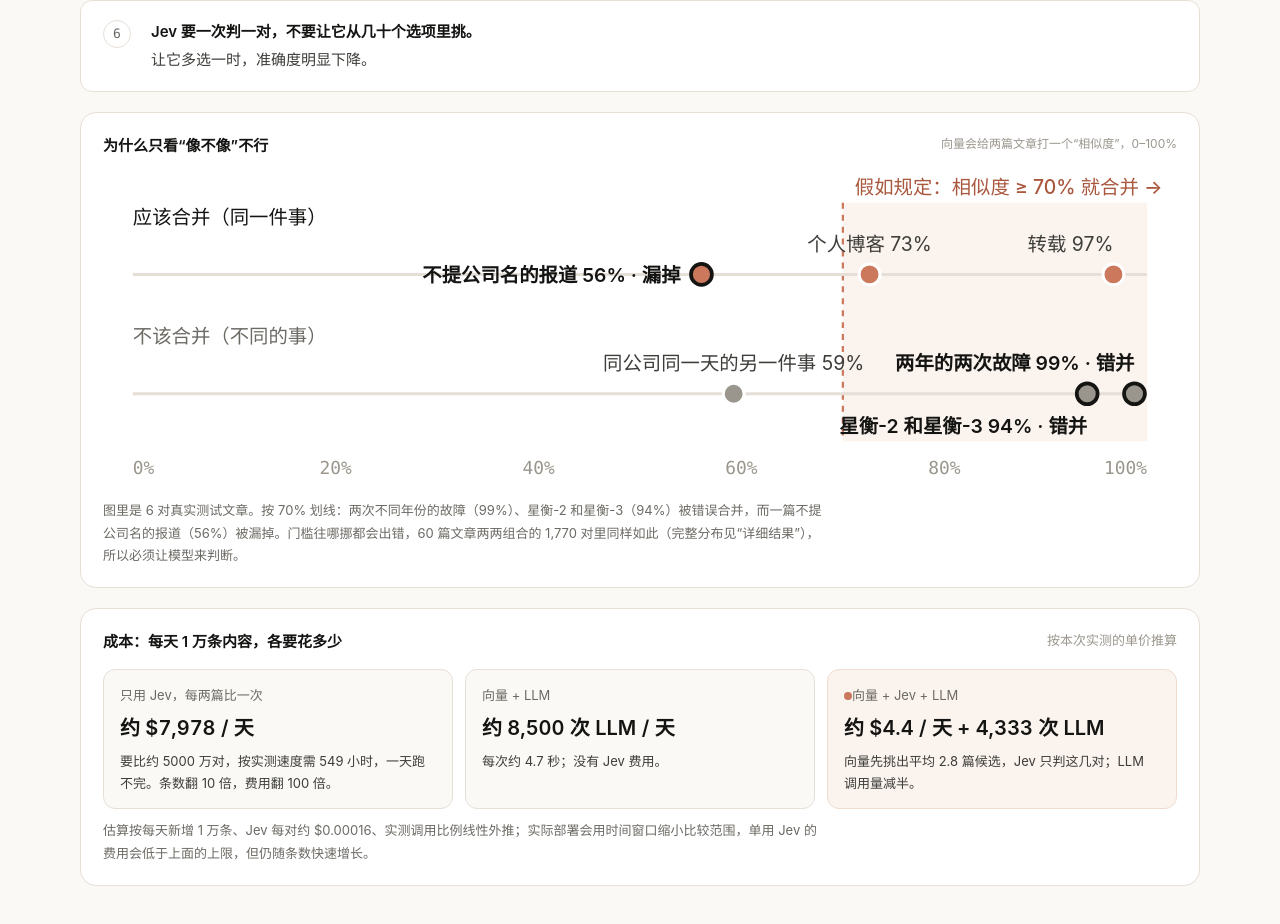
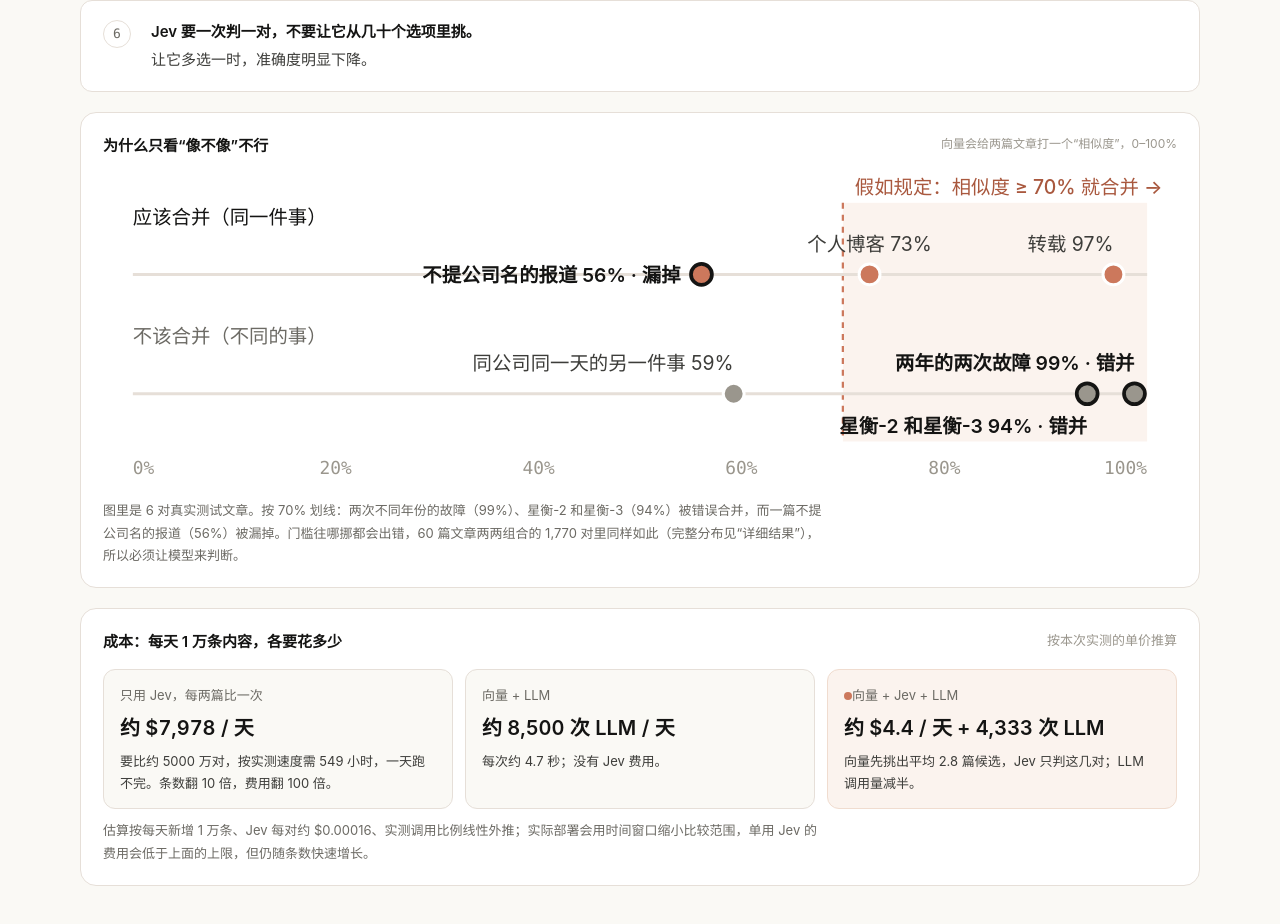
Before and after one commit to Maybe404/html, a plain HTML site: page public/data-aggregation-eval.html in a window 1280 px wide. Shown: the part 3044-3968 px from the top of the page. Drawn offline with Linux system fonts and the light colour scheme.

Commit message:
style: keep the 59% example label left of the cut-off line
Co-Authored-By: Claude Opus 5.5 <noreply@anthropic.com>

```diff
--- a/public/data-aggregation-eval.html
+++ b/public/data-aggregation-eval.html
@@ -399,7 +399,7 @@ footer{border-top:1px solid var(--hair);padding-top:20px;font-size:13px;color:va
 <text x="20" y="116" class="rl">不该合并（不同的事）</text>
 <line x1="20" x2="700" y1="150" y2="150" class="rail"/>
 <circle cx="677.4" cy="70" r="7" class="pd pd-s"/><text x="677.4" y="54" text-anchor="end" class="pl">转载 97%</text><circle cx="513.9" cy="70" r="7" class="pd pd-s"/><text x="513.9" y="54" text-anchor="middle" class="pl">个人博客 73%</text><circle cx="401.2" cy="70" r="7" class="pd pd-s pd-x"/><text x="387.2" y="75" text-anchor="end" class="pl plx">不提公司名的报道 56% · 漏掉</text>
-<circle cx="691.5" cy="150" r="7" class="pd pd-n pd-x"/><text x="691.5" y="134" text-anchor="end" class="pl plx">两年的两次故障 99% · 错并</text><circle cx="659.8" cy="150" r="7" class="pd pd-n pd-x"/><text x="659.8" y="176" text-anchor="end" class="pl plx">星衡-2 和星衡-3 94% · 错并</text><circle cx="422.8" cy="150" r="7" class="pd pd-n"/><text x="422.8" y="134" text-anchor="middle" class="pl">同公司同一天的另一件事 59%</text>
+<circle cx="691.5" cy="150" r="7" class="pd pd-n pd-x"/><text x="691.5" y="134" text-anchor="end" class="pl plx">两年的两次故障 99% · 错并</text><circle cx="659.8" cy="150" r="7" class="pd pd-n pd-x"/><text x="659.8" y="176" text-anchor="end" class="pl plx">星衡-2 和星衡-3 94% · 错并</text><circle cx="422.8" cy="150" r="7" class="pd pd-n"/><text x="422.8" y="134" text-anchor="end" class="pl">同公司同一天的另一件事 59%</text>
 <text x="20" y="204" text-anchor="start" class="ax">0%</text><text x="156" y="204" text-anchor="middle" class="ax">20%</text><text x="292" y="204" text-anchor="middle" class="ax">40%</text><text x="428" y="204" text-anchor="middle" class="ax">60%</text><text x="564" y="204" text-anchor="middle" class="ax">80%</text><text x="700" y="204" text-anchor="end" class="ax">100%</text>
 </svg></div>
     <p class="note">图里是 6 对真实测试文章。按 70% 划线：两次不同年份的故障（99%）、星衡-2 和星衡-3（94%）被错误合并，而一篇不提公司名的报道（56%）被漏掉。门槛往哪挪都会出错，60 篇文章两两组合的 1,770 对里同样如此（完整分布见“详细结果”），所以必须让模型来判断。</p>
```
